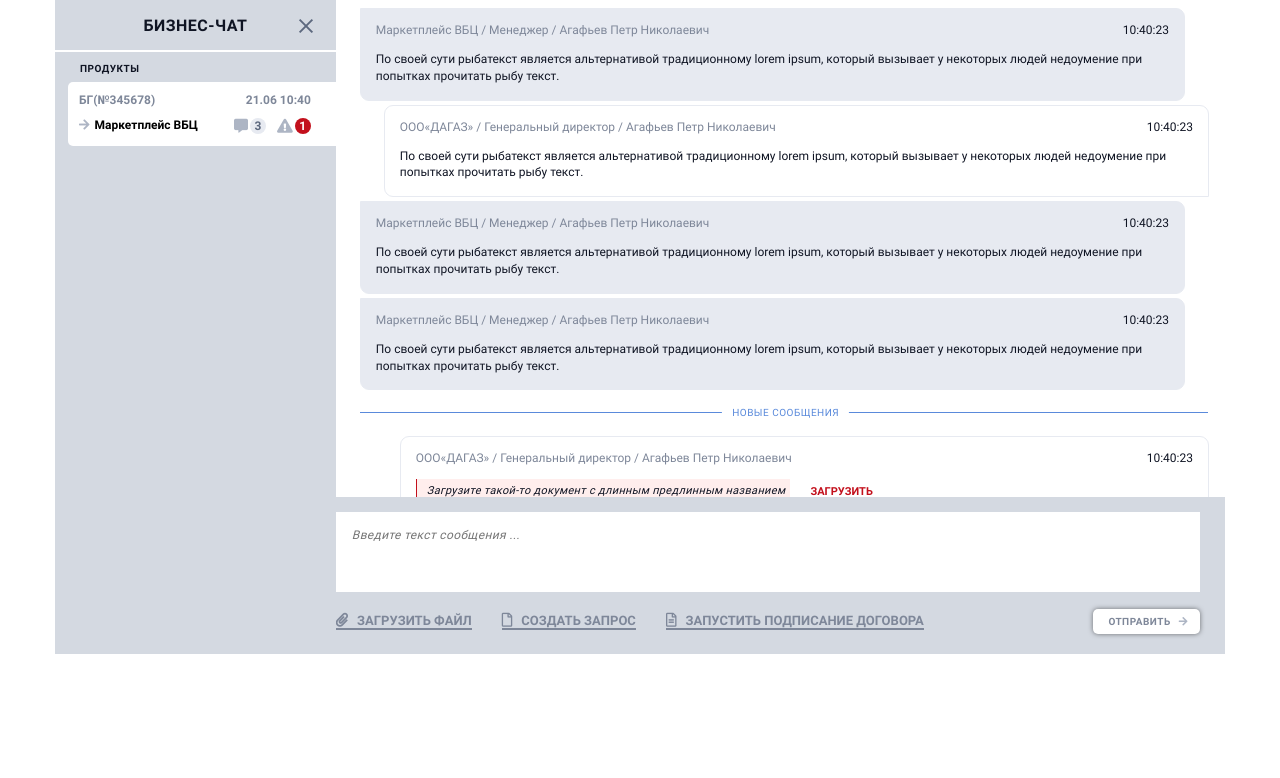
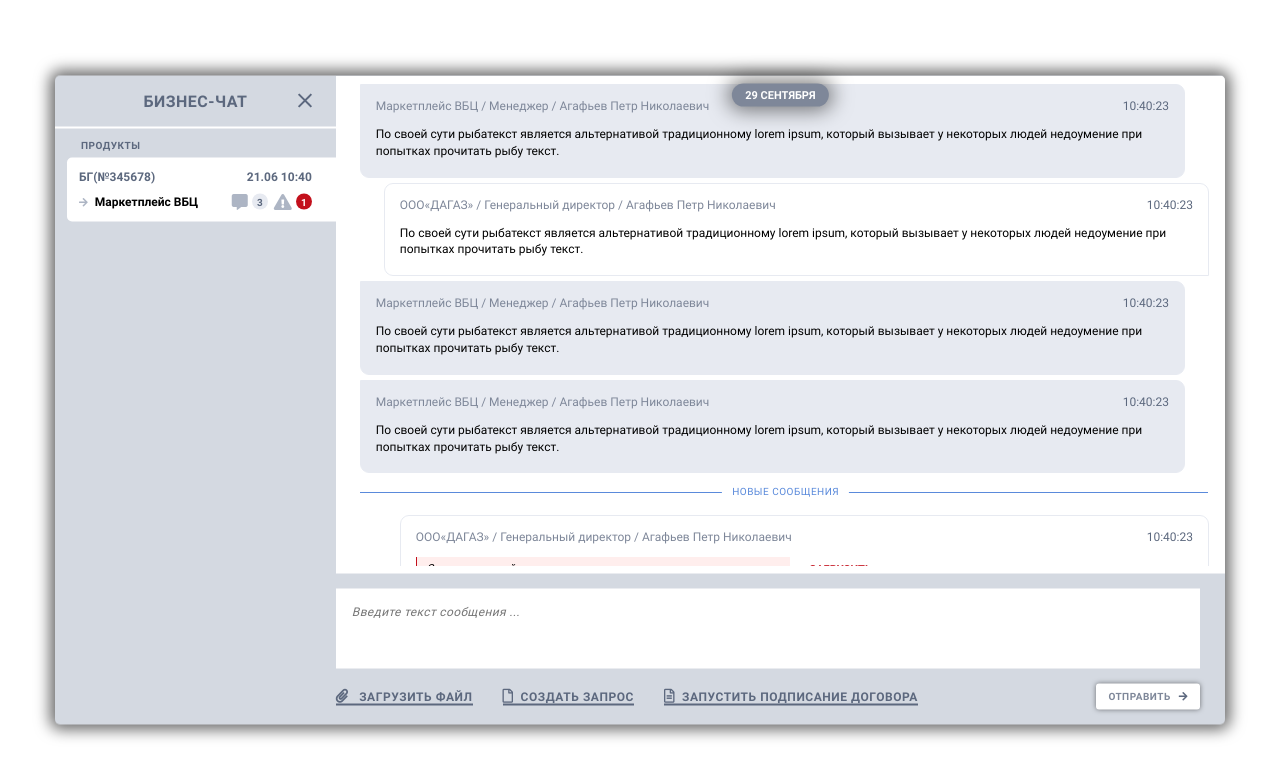
Before and after one commit to alekseyburn/vbc_modal, a website: page source/index.html in a window 1280 px wide. Drawn offline with nearby package versions, Linux system fonts and the light colour scheme; files that its build step writes are made by us from their sources.

Commit message:
Исправил стилизацию, добавил ховеры, фокусы, активы

```diff
--- a/source/index.html
+++ b/source/index.html
@@ -27,16 +27,22 @@
               <time class="products-list__time" datetime="21.06.2019 10:40">21.06 10:40</time>
             </div>
             <div class="products-list__row">
-              <b class="products-list__name"><i class="fas fa-arrow-right"></i>Маркетплейс ВБЦ</b>
-              <a class="products-list__link" href="#" aria-label="Непрочитанные сообщения"><i class="fas fa-comment-alt"></i><span class="products-list__counter products-list__counter--message">3</span></a>
-              <a class="products-list__link" href="#" aria-label="Ошибки"><i class="fas fa-exclamation-triangle"></i><span class="products-list__counter products-list__counter--error">1</span></a>
+              <a class="products-list__name" href="#"><i class="fas fa-arrow-right"></i>Маркетплейс ВБЦ</a>
+              <a class="products-list__link" href="#" aria-label="Непрочитанные сообщения"><i
+                class="fas fa-comment-alt product-list__icon"></i><span
+                class="products-list__counter products-list__counter--message">3</span></a>
+              <a class="products-list__link" href="#" aria-label="Ошибки"><i
+                class="fas fa-exclamation-triangle product-list__icon"></i><span
+                class="products-list__counter products-list__counter--error">1</span></a>
             </div>
           </li>
         </ul>
       </div>
     </div>
     <div class="chat__messages-wrapper">
-      <ul class="chat__dialog dialog-list">
+      <div class="chat__dialog">
+        <a class="chat__date-btn" href="#">29 сентября</a>
+        <ul class="dialog-list chat__list">
           <li class="dialog-list__item user-message user-message--outgoing">
             <a class="user-message__info" href="#" aria-label="Ссылка на профиль">
               <span class="user-message__company">Маркетплейс ВБЦ</span> /
@@ -88,10 +94,13 @@
               <span class="file-form__text">Загрузите такой-то документ с длинным предлинным названием</span>
               <label class="file-form__label">
                 <input class="file-form__input" type="file" name="file">
-              Загрузить</label>
+                <span class="file-form__label-btn">Загрузить</span>
+              </label>
+
             </form>
           </li>
         </ul>
+      </div>
       <form class="chat__form form" method="POST" action="#">
         <label class="form__label textarea">
           <textarea class="textarea__field" name="textarea" placeholder="Введите текст сообщения ..."
@@ -100,11 +109,13 @@
         <div class="form__btn-wrapper">
           <label class="form__file-label btn btn--file">
             <input class="form__file-input" type="file" name="file-in-message">
-            <i class="fas fa-paperclip"></i>Загрузить файл
+            <i class="fas fa-paperclip"></i>
+            <span class="form__file-btn">Загрузить файл</span>
           </label>
-          <button class="form__btn btn btn--request" type="button"><i class="far fa-file"></i>Создать запрос</button>
-          <button class="form__btn btn btn--signing"><i class="far fa-file-alt"></i>Запустить подписание договора</button>
-          <button class="form__submit-btn" type="submit">Отправить<i class="fas fa-arrow-right form__submit-btn-arrow"></i></button>
+          <button class="form__btn btn" type="button"><i class="far fa-file"></i>Создать запрос</button>
+          <button class="form__btn btn"><i class="far fa-file-alt"></i>Запустить подписание договора</button>
+          <button class="form__submit-btn" type="submit">Отправить<i
+            class="fas fa-arrow-right form__submit-btn-arrow"></i></button>
         </div>
       </form>
     </div>
--- a/source/sass/blocks/btn.scss
+++ b/source/sass/blocks/btn.scss
@@ -4,20 +4,32 @@
 
   font: inherit;
   font-weight: 700;
-  font-size: 13px;
-  color: $sup-text;
+  font-size: 12px;
+  color: $dark-gray;
   text-transform: uppercase;
+  letter-spacing: 0.045em;
 
   background-color: transparent;
   border: none;
-  border-bottom: 2px solid $sup-text;
+  border-bottom: 2px solid $dark-gray;
   cursor: pointer;
+
+  &:hover,
+  &:focus {
+    color: $black;
+
+    outline: none;
+  }
+
+  &:active {
+    color: $red;
+  }
 }
 
 .fa-paperclip,
 .fa-file-alt,
 .fa-file {
-  margin-right: 9px;
+  margin-right: 7px;
 
   font-size: 14px;
 }
--- a/source/sass/blocks/chat.scss
+++ b/source/sass/blocks/chat.scss
@@ -1,25 +1,29 @@
 .chat {
+  position: fixed;
+  top: 50%;
+
   display: flex;
+  max-width: $desktop-width;
 
+  background-color: $main-bg;
   border-radius: 5px;
+  box-shadow: 0 0 15px 5px rgba($black, 0.6);
+  transform: translateY(-50%);
 }
 
 .chat__products {
   position: relative;
 
   flex-basis: 24%;
-
-  background-color: $main-bg;
 }
 
 .chat__header {
-  display: flex;
-  justify-content: center;
-  align-items: center;
-  min-height: 52px;
   margin: 0;
+  padding: 16px 45px;
 
   font-size: 16px;
+  text-align: center;
+  color: $dark-gray;
   text-transform: uppercase;
   letter-spacing: 0.03em;
 
@@ -28,8 +32,8 @@
 
 .chat__close-btn {
   position: absolute;
-  top: 19px;
-  right: 23px;
+  top: 18px;
+  right: 24px;
 
   width: 14px;
   height: 14px;
@@ -58,17 +62,30 @@
   &::after {
     transform: rotate(-45deg);
   }
+
+  &:hover::before,
+  &:hover::after,
+  &:focus::before,
+  &:focus::after {
+    background-color: $light-gray;
+  }
+
+  &:active::before,
+  &:active::after {
+    background-color: $black;
+  }
 }
 
 .chat__nav {
   margin-top: 11px;
-  margin-left: 13px;
+  margin-left: 12px;
 }
 
 .chat__nav-title {
-  margin: 0 0 8px 12px;
+  margin: 0 0 7px 14px;
 
   font-size: 10px;
+  color: $dark-gray;
   text-transform: uppercase;
   letter-spacing: 0.05em;
 }
@@ -77,6 +94,48 @@
   flex-basis: 76%;
 }
 
+.chat__dialog {
+  position: relative;
+
+  padding-right: 8px;
+  padding-bottom: 8px;
+  padding-left: 24px;
+
+  background-color: $white;
+  border-top-right-radius: 5px;
+}
+
+.chat__date-btn {
+  position: absolute;
+  top: 8px;
+  left: 50%;
+
+  padding: 5px 13px;
+
+  font-weight: 700;
+  font-size: 11px;
+  color: $white;
+  text-transform: uppercase;
+
+  background-color: $sup-text;
+  border-radius: 12px;
+  box-shadow: 0 0 20px 4px rgba($black, 0.5);
+  transform: translateX(-50%);
+
+  &:hover,
+  &:focus {
+    background-color: $dark-gray;
+  }
+
+  &:active {
+    color: $black;
+
+    background-color: $light-gray;
+  }
+}
+
 .chat__form {
-  padding-bottom: 20px;
+  margin-top: 15px;
+  margin-right: 25px;
+  margin-bottom: 15px;
 }
--- a/source/sass/blocks/dialog-list.scss
+++ b/source/sass/blocks/dialog-list.scss
@@ -1,13 +1,17 @@
 .dialog-list {
   @include reset-list;
 
-  max-height: 497px;
-  margin-right: 8px;
-  margin-left: 24px;
-  padding: 8px 8px 8px 0;
-  overflow-y: scroll;
+  display: flex;
+  flex-direction: column;
+  max-height: 490px;
+  padding: 8px 8px 0 0;
+  overflow-y: auto;
 
-  background-color: $white;
+  color: $dark-gray;
+}
+
+.dialog-list__item:not(:last-child) {
+  margin-bottom: 5px;
 }
 
 .dialog-list::-webkit-scrollbar {
--- a/source/sass/blocks/file-form.scss
+++ b/source/sass/blocks/file-form.scss
@@ -1,12 +1,13 @@
 .file-form__text {
   display: inline-block;
   max-width: 375px;
-  margin-right: 17px;
+  margin-right: 16px;
   padding: 5px 5px 7px 10px;
   overflow: hidden;
 
   font-size: 11px;
   vertical-align: middle;
+  color: $black;
   font-style: italic;
   letter-spacing: 0.03em;
   white-space: nowrap;
@@ -30,5 +31,18 @@
 }
 
 .file-form__input {
-  display: none;
+  position: absolute;
+  z-index: -10;
+
+  width: 0.1px;
+  height: 0.1px;
+
+  opacity: 0;
+
+  &:hover + .file-form__label-btn,
+  &:focus + .file-form__label-btn {
+    color: $black;
+
+    outline: 1px solid #0078d7;
+  }
 }
--- a/source/sass/blocks/form.scss
+++ b/source/sass/blocks/form.scss
@@ -1,14 +1,10 @@
 .form {
   display: flex;
   flex-direction: column;
-  padding-top: 15px;
-  padding-right: 25px;
-
-  background-color: $main-bg;
 }
 
 .form__label {
-  margin-bottom: 17px;
+  margin-bottom: 15px;
 }
 
 .form__btn-wrapper {
@@ -17,12 +13,27 @@
 }
 
 .form__file-input {
-  display: none;
+  position: absolute;
+  z-index: -10;
+
+  width: 0.1px;
+  height: 0.1px;
+
+  opacity: 0;
+
+  &:hover ~ .form__file-btn,
+  &:focus ~ .form__file-btn {
+    color: $black;
+  }
+
+  &:active ~ .form__file-btn {
+    color: $red;
+  }
 }
 
 .form__submit-btn {
   margin-left: auto;
-  padding: 7px 7px 7px 15px;
+  padding: 7px 5px 8px 12px;
 
   font: inherit;
   font-weight: 700;
@@ -34,11 +45,28 @@
 
   background-color: $white;
   border: none;
-  border-radius: 5px;
+  border-radius: 3px;
   box-shadow: 0 0 5px 0 rgba(0,0,0,0.5);
   cursor: pointer;
+
+  &:hover,
+  &:focus {
+    color: $white;
+
+    background-color: $dark-gray;
+
+    & .form__submit-btn-arrow {
+      color: $white;
+    }
+  }
+
+  &:active {
+    background-color: $sup-text;
+  }
 }
 
 .form__submit-btn-arrow {
   margin-left: 8px;
+
+  color: $dark-gray;
 }
--- a/source/sass/blocks/products-list.scss
+++ b/source/sass/blocks/products-list.scss
@@ -4,13 +4,14 @@
   display: flex;
   flex-direction: column;
 
-  color: $sup-text;
+  color: $dark-gray;
 }
 
 .products-list__item {
   display: flex;
   flex-direction: column;
-  padding: 11px 25px 12px 11px;
+  margin-bottom: 12px;
+  padding: 12px 24px 12px 12px;
 
   background-color: $white;
   border-top-left-radius: 5px;
@@ -20,9 +21,10 @@
 .products-list__row {
   display: flex;
   justify-content: space-between;
+  align-items: center;
 
   &:not(:last-child) {
-    margin-bottom: 11px;
+    margin-bottom: 10px;
   }
 
   &:last-child {
@@ -41,14 +43,23 @@
 }
 
 .products-list__name {
-  flex-grow: 1;
+  font-weight: 700;
+  color: $black;
 
-  color: $black;
+  &:hover,
+  &:focus {
+    color: $dark-gray;
+  }
+
+  &:active {
+    text-decoration: underline;
+  }
 }
 
 .fa-arrow-right {
-  margin-right: 5px;
+  margin-right: 7px;
 
+  font-size: 10px;
   color: $icons-color;
 }
 
@@ -57,15 +68,24 @@
   align-items: center;
 
   &:not(:last-child) {
-    margin-right: 11px;
+    margin-right: 6px;
+    margin-left: auto;
+  }
+
+  &:hover .product-list__icon,
+  &:focus .product-list__icon {
+    color: $dark-gray;
+  }
+
+  &:active .product-list__icon {
+    color: $black;
   }
 }
 
-.fa-comment-alt,
-.fa-exclamation-triangle {
-  margin-right: 2px;
+.product-list__icon {
+  margin-right: 4px;
 
-  font-size: 14px;
+  font-size: 16px;
   color: $icons-color;
 }
 
@@ -77,6 +97,7 @@
   height: 16px;
 
   font-weight: 700;
+  font-size: 10px;
   color: $dark-gray;
 
   background-color: $message-bg-dark;
--- a/source/sass/blocks/user-message.scss
+++ b/source/sass/blocks/user-message.scss
@@ -1,8 +1,7 @@
 .user-message {
   display: flex;
   flex-wrap: wrap;
-  margin-bottom: 4px;
-  padding: 14px 15px 15px;
+  padding: 14px 15px 17px;
 
   border: 1px solid $message-bg-dark;
   border-radius: 9px;
@@ -23,13 +22,13 @@
   &--new {
     position: relative;
 
-    margin-top: 46px;
+    margin-top: 37px;
     margin-left: 40px;
 
     &::before {
       content: "";
       position: absolute;
-      top: -25px;
+      top: -24px;
       right: 0;
       left: -45px;
 
@@ -58,7 +57,7 @@
 }
 
 .user-message__info {
-  margin-bottom: 14px;
+  margin-bottom: 13px;
 
   font-size: 12px;
   color: $sup-text;
@@ -73,4 +72,5 @@
   margin: 0;
 
   line-height: 1.4em;
+  color: $black ;
 }
--- a/source/sass/scaffolding.scss
+++ b/source/sass/scaffolding.scss
@@ -25,5 +25,4 @@ body {
   font-weight: normal;
   font-size: 12px;
   font-family: $font;
-  color: $main-text;
 }
--- a/source/sass/variables.scss
+++ b/source/sass/variables.scss
@@ -1,11 +1,11 @@
 $white: #ffffff;
 $black: #000000;
 $main-bg: #d4d9e1;
+$dark-gray: #5c687e;
 $message-bg-dark: #e7eaf1;
 $light-gray: #f2f3f7;
 $sup-text: #7e8799;
-$dark-gray: #5c687e;
-$main-text: #0f1423;
+
 $light-red: #ffeeed;
 $red: #c3101c;
 $blue: #5a8adb;
@@ -13,15 +13,9 @@ $icons-color: #adb5c4;
 
 $font: "Roboto", "Arial", sans-serif;
 
-$mobile-indent: 30px; //используется для отступов (margin-bottom, padding слева и справа)
-$tablet-indent: 50px;
-
 $mobile-width: 320px;
 $tablet-width: 768px;
 $desktop-width: 1170px;
 
-$mobile-width-only: 767px;
-$tablet-width-only: 1149px;
-
 $retina-dpi: 144dpi;
 $retina-dppx: 1.5dppx;
```
Lines whose indentation alone changed are shown as unchanged.
